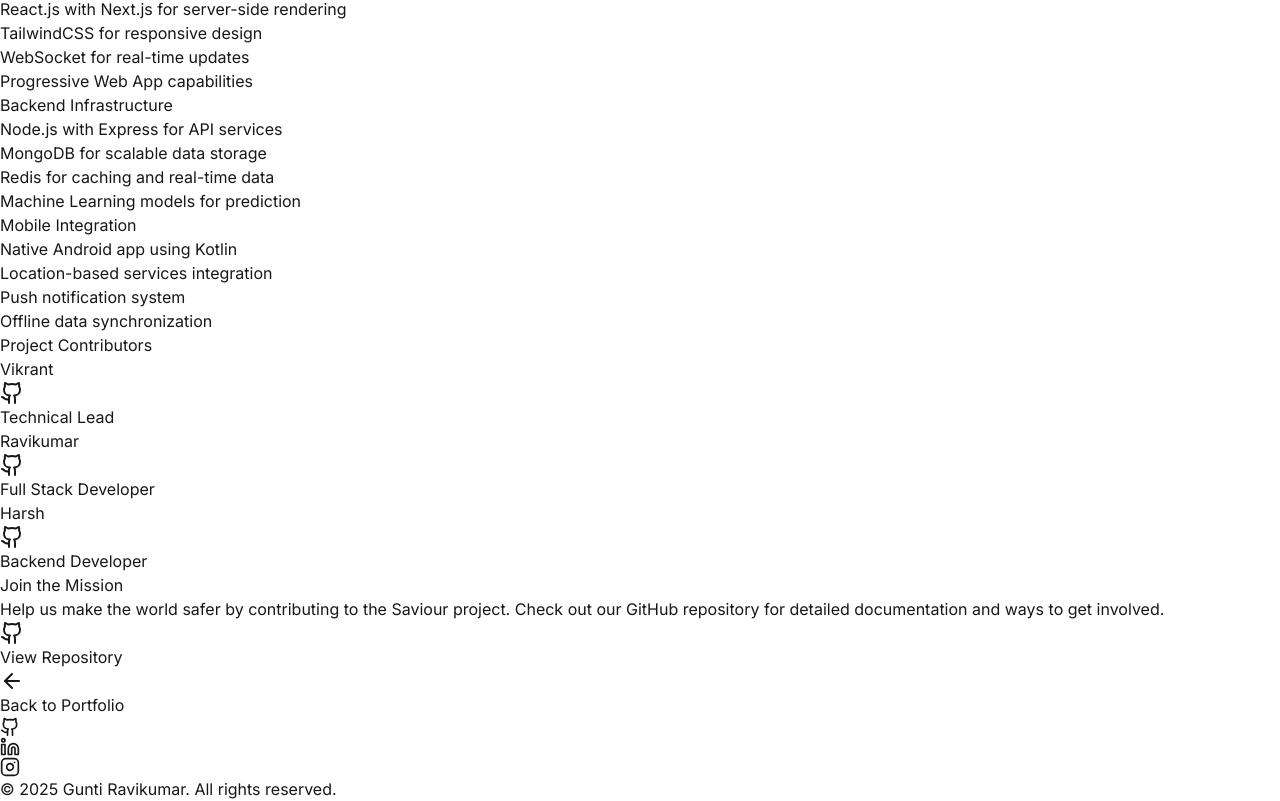
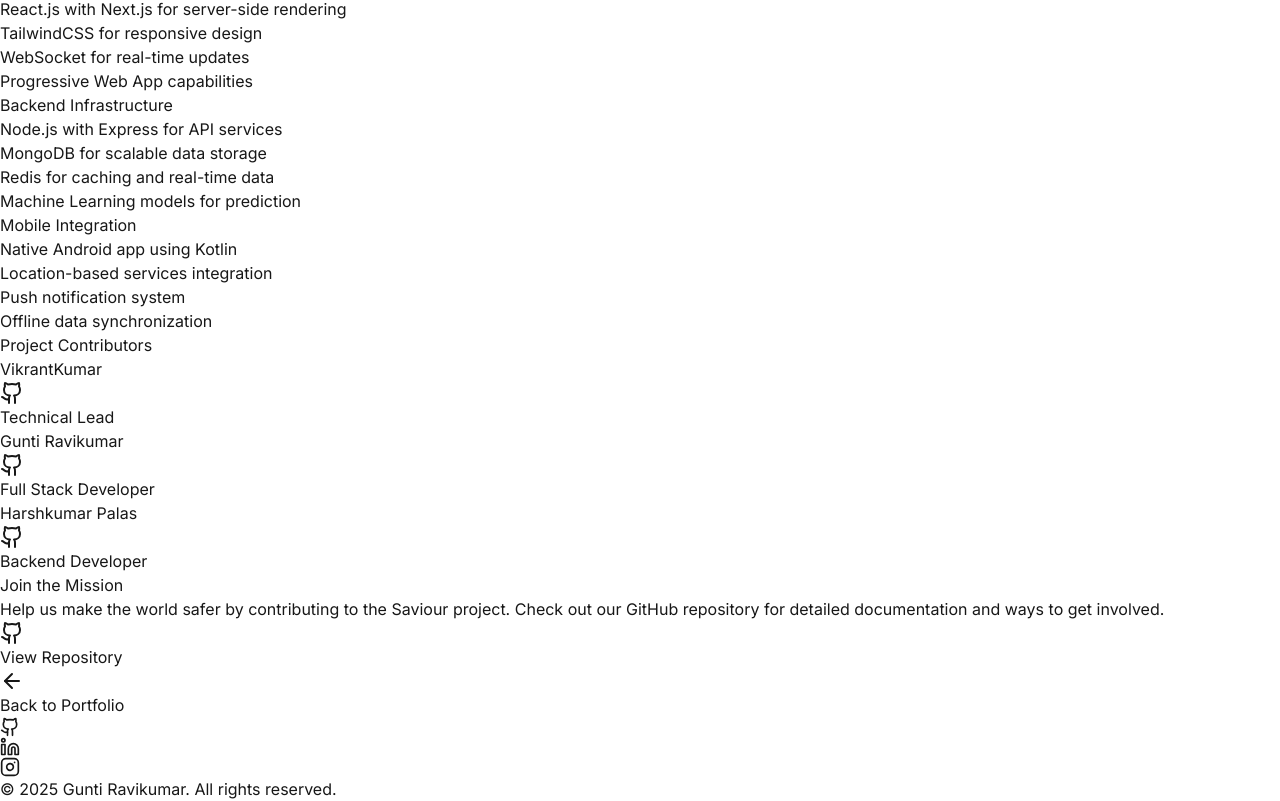
Before and after one commit to Ravikumar-2016/PORTFOLIO-2, a Next.js app: page /saviour in a window 1280 px wide. Shown: the part 1275-2076 px from the top of the page. Built offline with nearby package versions, Linux system fonts and the light colour scheme.

Commit message:
updated contributors names

```diff
--- a/src/app/field-grower/page.tsx
+++ b/src/app/field-grower/page.tsx
@@ -238,7 +238,7 @@ export default function FieldGrowerPage() {
           <div className="grid md:grid-cols-2 gap-6">
             <div className="bg-gray-800/80 p-6 rounded-lg">
               <div className="flex items-center justify-between mb-4">
-                <h3 className="text-xl font-semibold text-white">Ravikumar</h3>
+                <h3 className="text-xl font-semibold text-white">Gunti Ravikumar</h3>
                 <a
                   href="https://github.com/Ravikumar-2016"
                   target="_blank"
@@ -252,7 +252,7 @@ export default function FieldGrowerPage() {
             </div>
             <div className="bg-gray-800/80 p-6 rounded-lg">
               <div className="flex items-center justify-between mb-4">
-                <h3 className="text-xl font-semibold text-white">John Doe</h3>
+                <h3 className="text-xl font-semibold text-white">HarshKumar Palas</h3>
                 <a
                   href="https://github.com/johndoe"
                   target="_blank"
--- a/src/app/saviour/page.tsx
+++ b/src/app/saviour/page.tsx
@@ -169,7 +169,7 @@ export default function SaviourPage() {
   <div className="grid grid-cols-1 sm:grid-cols-2 md:grid-cols-3 gap-6">
     <div className="bg-gray-800/80 p-6 rounded-lg">
       <div className="flex items-center justify-between mb-4">
-        <h3 className="text-xl font-semibold text-white">Vikrant</h3>
+        <h3 className="text-xl font-semibold text-white">VikrantKumar</h3>
         <a
           href="https://github.com/vikrantwiz02"
           target="_blank"
@@ -184,7 +184,7 @@ export default function SaviourPage() {
 
     <div className="bg-gray-800/80 p-6 rounded-lg">
       <div className="flex items-center justify-between mb-4">
-        <h3 className="text-xl font-semibold text-white">Ravikumar</h3>
+        <h3 className="text-xl font-semibold text-white">Gunti Ravikumar</h3>
         <a
           href="https://github.com/Ravikumar-2016"
           target="_blank"
@@ -199,7 +199,7 @@ export default function SaviourPage() {
 
     <div className="bg-gray-800/80 p-6 rounded-lg">
       <div className="flex items-center justify-between mb-4">
-        <h3 className="text-xl font-semibold text-white">Harsh</h3>
+        <h3 className="text-xl font-semibold text-white">Harshkumar Palas</h3>
         <a
           href="https://github.com/harshpalas"
           target="_blank"
```
